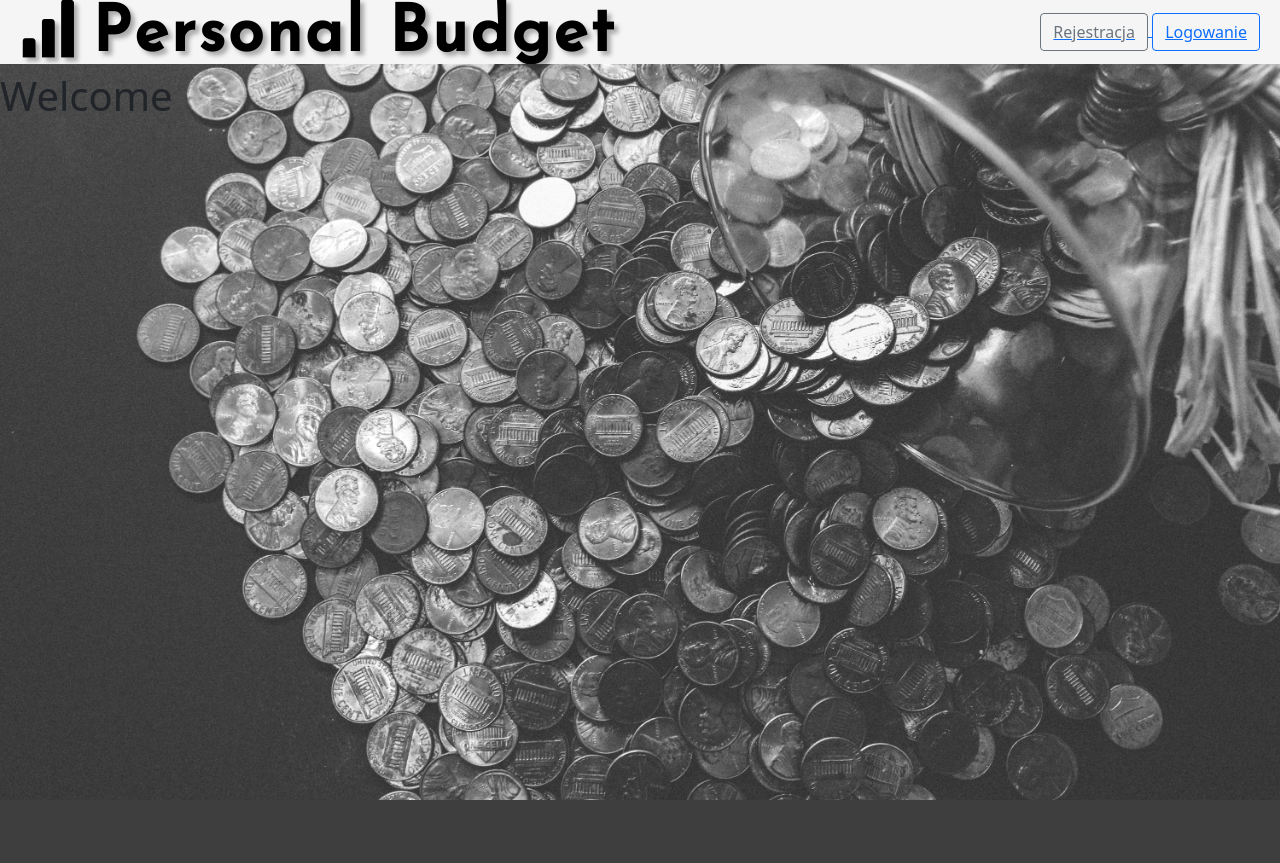
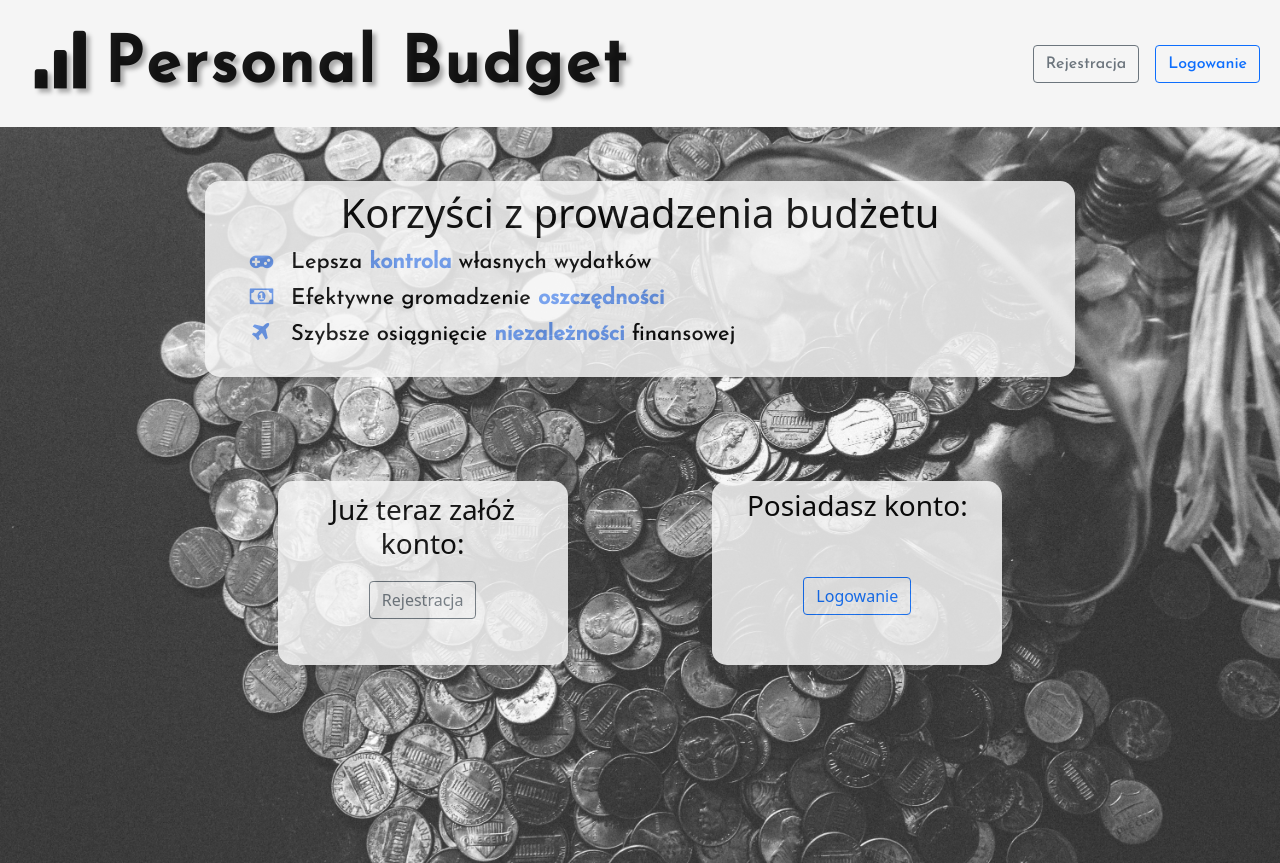
Before and after one commit to Damiankk-dev/PersonalBudget_phpMVC, a PHP site: page /posts/ in a window 1280 px wide. Before the commit the page ends 800 px from the top, so only its background shows below. Run offline with PHP 8.4, Linux system fonts and the light colour scheme.

Commit message:
Index view and style adjustments for bootstrap 5

```diff
--- a/App/Views/Home/index.html
+++ b/App/Views/Home/index.html
@@ -4,6 +4,46 @@
 
 {% block body %}
 
-    <h1>Welcome</h1>
+
+<div class="centralArea">
+    <div class="row">
+        <div class="col-10 col-xl-8 offset-1 offset-xl-2 fullColorBackground">
+            <div class="d-block prosHeader">
+                <h1>
+                    Korzyści z prowadzenia budżetu
+                </h1>
+            </div>
+            <div class="d-block budgetPros w-100">
+                <ul>
+                    <li><i class="icon-gamepad prosIcon"></i>Lepsza <span>kontrola</span> własnych wydatków</li>
+                    <li><i class="icon-money prosIcon"></i>Efektywne gromadzenie <span>oszczędności</span></li>
+                    <li><i class="icon-flight prosIcon"></i>Szybsze osiągnięcie <span>niezależności</span> finansowej</li>
+                </ul>
+            </div>
+        </div>
+    </div>
+    <div class="row ">
+        <div class="col-10 col-xl-8 offset-1 offset-xl-2 my-2">
+            <div class="row decideArea">
+                <div class="col-12 col-sm-4 offset-sm-1 fullColorBackground">
+                    <div id="registerArea" class="d-block decideTile my-1">
+                        <h3>Już teraz załóż konto:</h3>
+                        <a href="#">
+                        <button type="button" class="btn btn-outline-secondary signUp">Rejestracja</button>
+                        </a>
+                    </div>
+                </div>
+                <div class="col-12 col-sm-4 offset-sm-2 fullColorBackground">
+                    <div id="loginArea" class="d-block decideTile">
+                        <h3 class="d-block">Posiadasz konto:</h3>
+                        <a href="#">
+                        <button type="button" class="btn btn-outline-primary signIn">Logowanie</button>
+                        </a>
+                    </div>
+                </div>
+            </div>
+        </div>
+    </div>
+</div>
 
 {% endblock %}
--- a/App/Views/base.html
+++ b/App/Views/base.html
@@ -20,27 +20,88 @@
 <body>
     <div class="d-flex flex-column h-100 overflow-hidden container-fluid p-0">
         <header>
-			<nav>
-				<div class="brandTop d-flex flex-row">
-					<div class="logo d-block">
-					  <a href="#">
+			<nav class="navbar navbar-expand-lg navbar-light bg-light">
+				<div class="container-fluid">
+					<a href="#" class="navbar-brand brandTop">
+						<div class="logo">
 							<div class="logoIcon"><i class="icon-chart-bar"> </i></div>
 							<div class="logoText">
 								<div class="textPart d-xl-inline d-block">Personal</div>
 								<div class="textPart d-xl-inline d-block">Budget</div>
 							</div>
+						</div>
 					</a>
+                    <button class="navbar-toggler d-none" type="button" data-bs-toggle="collapse" data-bs-target="#navbarToggler" aria-controls="navbarToggler" aria-expanded="false" aria-label="Toggle navigation">
+						<span class="navbar-toggler-icon"></span>
+					</button>
+					<div class="collapse navbar-collapse navi" id="navbarToggler">
+						<ul class="navbar-nav mt-2 mt-lg-0 d-none">
+							<li class="nav-item">
+							  <a class="nav-link" href="income.php">
+								<div class="d-flex iconMenuItem">
+								  <i class="icon-down-open"></i>Dodaj <span>Przychód</span>
 								</div>
-					<div class="topBarButtons">
-						<div class="buttonsGroup">
-							<a href="signUp.php">
+							  </a>
+							</li>
+							<li class="nav-item">
+							  <a class="nav-link " href="expense.php">
+								<div class="d-flex iconMenuItem">
+								  <i class="icon-up-open"></i>Dodaj <span>Wydatek</span>
+								</div>
+							  </a>
+							</li>
+							<li class="nav-item dropdown">
+							  <div class="d-flex iconMenuItem">
+								<a class="nav-link dropdown-toggle" href="#" id="navbarDropdown" role="button" data-toggle="dropdown" aria-haspopup="true" aria-expanded="false">
+								  <span class="icon-list-alt"></span><span class="blankLine">Przeglądaj</span><span class="blankLine">Bilans</span>
+								</a>
+								<div class="dropdown-menu" aria-labelledby="navbarDropdown">
+									<a class="dropdown-item" href="balance.php?balance_type=Actual_month">Bieżący miesiąc</a>
+									<a class="dropdown-item" href="balance.php?balance_type=Previous_month">Poprzedni miesiąc</a>
+									<a class="dropdown-item" href="balance.php?balance_type=Actual_year">Bieżący rok</a>
+									<a class="dropdown-item" href="#" data-toggle="modal" data-target="#anyPeriodModal">Dowolny okres</a>
+								</div>
+							  </div>
+							</li>
+							<li class="nav-item">
+							  <a class="nav-link" href="#">
+								<div class="d-flex iconMenuItem">
+								  <i class="icon-sliders"></i>Ustawienia
+								</div>
+							  </a>
+							</li>
+							<li class="nav-item signOutItem">
+							<a class="nav-link" href="#">Wyloguj</a>
+							</li>
+							<li class="nav-item signOut">
+							<a href="logout.php">
+							<button type="button" class="btn btn-outline-warning"><i class="icon-off"></i> Wyloguj</button>
+							</a>
+							</li>
+						</ul>
+					</div>
+					<ul class="navbar-nav mt-2 mt-lg-0">
+						<li class="nav-item">
+							<a href="signUp.php" class="nav-link">
 								<button type="button" class="btn btn-outline-secondary signUp d-block d-sm-inline">Rejestracja</button>
 							</a>
-							<a href="signIn.php">
+						</li>
+						<li class="nav-item">
+							<a href="signIn.php" class="nav-link">
+								<button type="button" class="btn btn-outline-primary signIn my-2 d-block d-sm-inline">Logowanie</button>
+							</a>
+						</li>
+					</ul>
+<!-- 					<div class="topBarButtons">
+						<div class="buttonsGroup">
+							<a href="signUp.php" class="navButton">
+								<button type="button" class="btn btn-outline-secondary signUp d-block d-sm-inline">Rejestracja</button>
+							</a>
+							<a href="signIn.php" class="navButton">
 								<button type="button" class="btn btn-outline-primary signIn my-2 d-block d-sm-inline">Logowanie</button>
 							</a>
 						</div>
-					</div>
+					</div>  -->
 				</div>
 			</nav>
 		</header>
--- a/public/css/style.css
+++ b/public/css/style.css
@@ -29,9 +29,9 @@
 }
 .brandTop{
     background-color: whitesmoke;
+    color: black;
     justify-content: space-between;
     align-items: center;
-	height: 8vh!important;
 }
 .logoIcon{
     display: inline-block !important;
@@ -188,7 +188,11 @@
 }
 
 /* //Extra small devices (portrait phones, less than 576px) */
-/* @media (max-width: 575.98px) { ... } */
+@media (max-width: 575.98px) {
+    .btn{
+        font-size: 0.8rem;
+    }
+}
 
 /* // Small devices (landscape phones, less than 768px) */
 @media (max-width: 767.98px) {
@@ -228,6 +232,9 @@
 
 /* // Medium devices (tablets, less than 992px) */
 @media (max-width: 991.98px) {
+    .nav-link{
+        padding: 0%;
+    }
     .textPart{
         font: normal 700 22px/24px 'Josefin Sans';
     }
```
Lines whose indentation alone changed are shown as unchanged.
